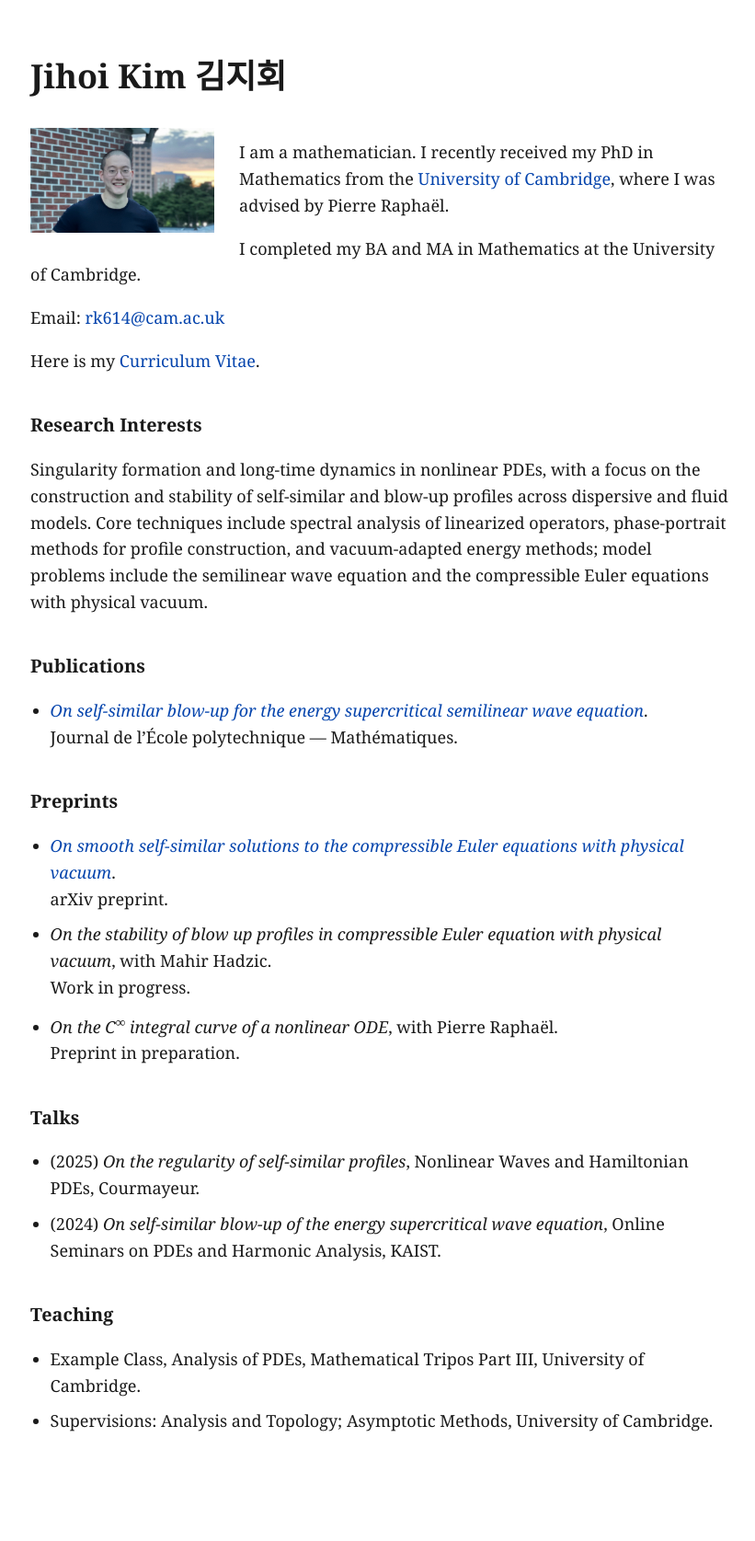
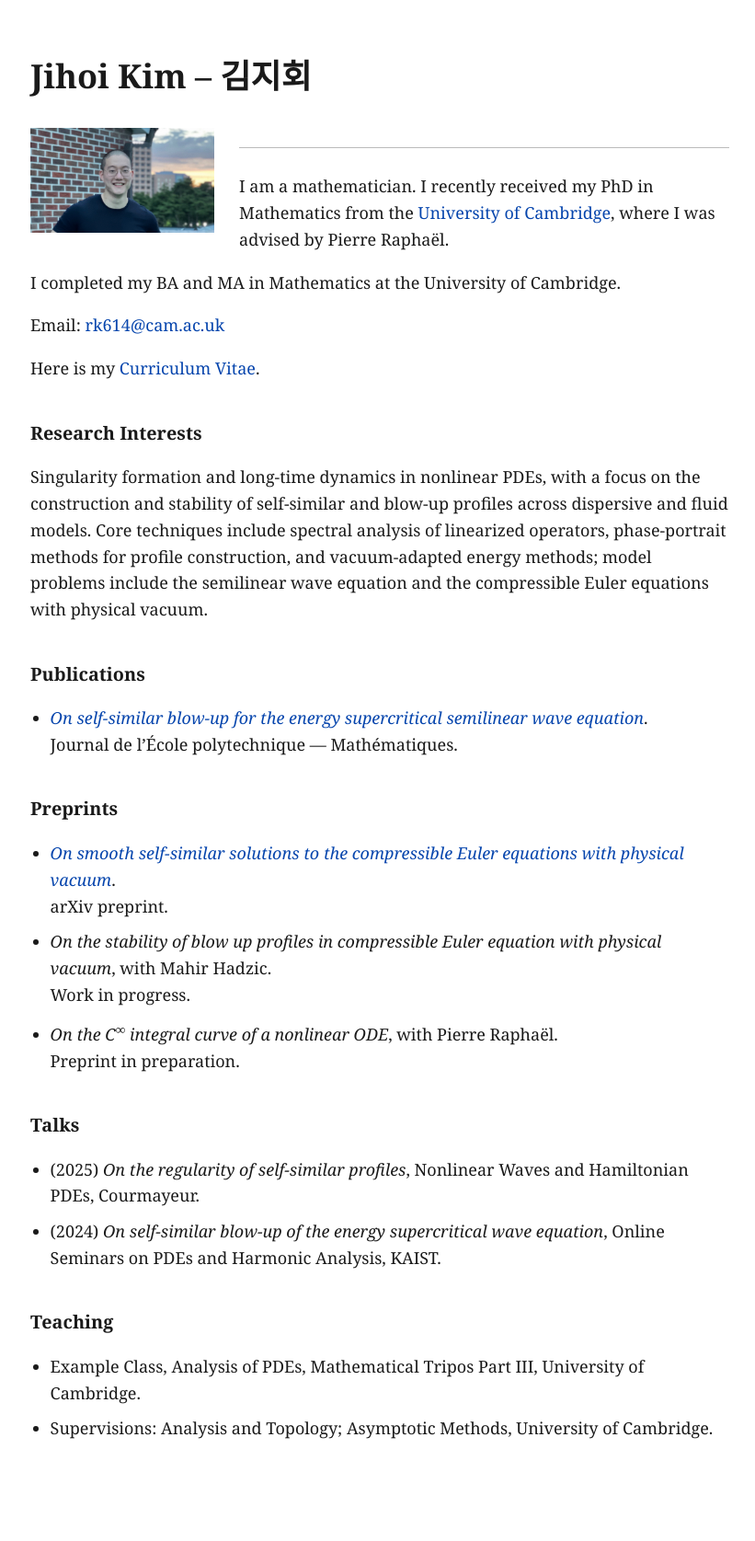
Before and after one commit to jihoikim-math/jihoikim-math.github.io, a Jekyll site: the page built from index.md, in a window 1280 px wide. Shown: the whole page at 92% size, without its empty margins (227-1048 px from the left). Built offline with Jekyll 4.4.1, drawn with Linux system fonts in a browser that asks for light colours.

Commit message:
Update index.md

```diff
--- a/index.md
+++ b/index.md
@@ -3,11 +3,15 @@ layout: default
 title: Jihoi Kim 김지회
 ---
 
-# Jihoi Kim 김지회
+# Jihoi Kim <span class="ko">– 김지회</span>
 
 <div class="intro" markdown="1">
 
-![Jihoi Kim](/assets/photo.jpg){: .photo}
+<figure class="photo">
+  <img src="/assets/photo.jpg" alt="Jihoi Kim">
+</figure>
+
+<hr>
 
 I am a mathematician. I recently received my PhD in Mathematics from the [University of Cambridge](https://www.maths.cam.ac.uk), where I was advised by Pierre Raphaël.
 
```
